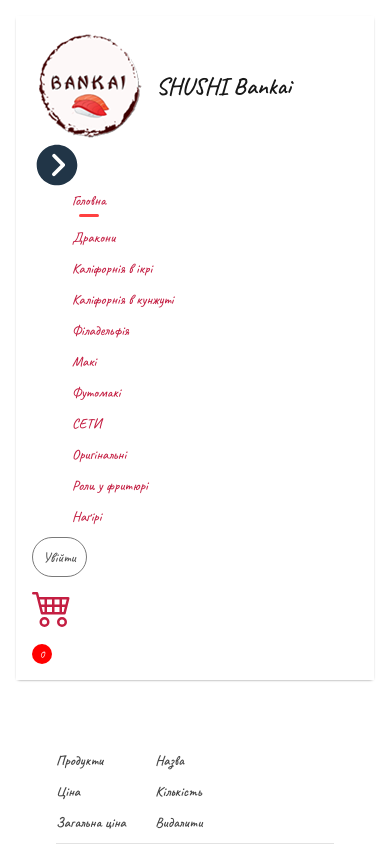
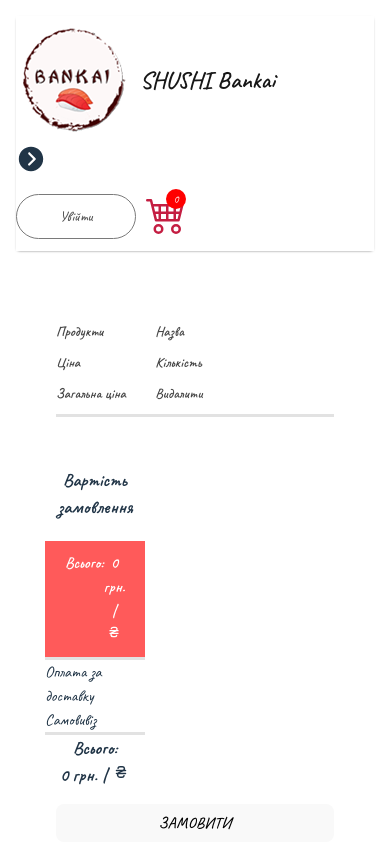
Before and after one commit to SandraHotsyn/banki, a React (Vite) app: page /cart in a window 390 px wide. Shown: the top 844 px of the page. Built offline with nearby package versions, Linux system fonts and the light colour scheme.

Commit message:
fix style media

```diff
--- a/src/components/CartItems/CartItems.module.css
+++ b/src/components/CartItems/CartItems.module.css
@@ -51,9 +51,12 @@
   display: flex;
   flex-direction: column;
   gap: 20px;
+  margin-right: 200px;
 }
 
 .cartItemsTotalItem {
+  display: flex;
+  justify-content: space-between;
   width: auto;
   padding: 10px 20px;
   outline: none;
@@ -67,6 +70,7 @@
 }
 
 .promocode {
+  flex: 1;
   font-size: 16px;
   font-weight: 500;
 }
@@ -74,7 +78,7 @@
 .promocode p {
   color: #555;
   margin-bottom: 10px;
-  text-align: center; /* Центрування тексту */
+  text-align: center;
 }
 
 .promobox {
@@ -99,7 +103,7 @@
 }
 
 .promobox button {
-  width: 30%; /* Адаптивна ширина */
+  width: 30%;
   font-size: 14px;
   background: black;
   color: white;
--- a/src/components/Navbar/Navbar.module.css
+++ b/src/components/Navbar/Navbar.module.css
@@ -81,6 +81,8 @@
   font-size: 12px; /* Менший розмір шрифту */
   background: red;
   color: white;
+  margin-top: -35px;
+  margin-left: -35px;
 }
 
 .links {
@@ -97,12 +99,7 @@
   .navbar {
     flex-direction: column; /* Стає вертикальною */
     align-items: flex-start;
-  }
-
-  .navMenu {
-    flex-direction: column; /* Вертикальне меню */
-    align-items: flex-start;
-    gap: 10px;
+    padding: 10px 0px;
   }
 
   .navMenu li {
@@ -110,47 +107,60 @@
   }
 
   .navLoginCart {
-    flex-direction: column; /* Кнопки розташовуються вертикально */
     gap: 10px;
-    width: 100%; /* Розтягується на всю ширину */
     align-items: flex-start;
   }
 
   .navLoginCart button {
-    width: 100%; /* Кнопка займає всю ширину */
+    width: 120px;
+    height: 45px;
     font-size: 14px;
     padding: 10px;
   }
 
   .navCartCount {
-    margin-top: 0; /* Виправлення позиціонування для мобільних */
-    margin-left: 0;
+    margin-top: -5px; /* Виправлення позиціонування для мобільних */
+    margin-left: -30px;
     position: relative;
   }
   .dropDown {
     display: block;
     rotate: -90deg;
     transition: 0.5s;
+    width: 30px;
   }
 
+  .navMenu {
+    display: none;
+    height: 80px;
+    width: 100%;
+    position: absolute;
+    background-color: white;
+    justify-content: center;
+    top: 50px;
+  }
   .visible {
     display: flex;
+  }
+  .opev {
+    transform: rotate(90deg);
   }
 }
 
 /* Планшети (ширина екрана від 577px до 768px) */
 @media (min-width: 577px) and (max-width: 768px) {
   .navLogo p {
-    font-size: 20px; /* Трохи зменшено для планшетів */
+    font-size: 20px;
   }
 
   .navMenu {
-    gap: 15px; /* Менший відступ між пунктами */
-    font-size: 18px;
+    gap: 15px;
+    font-size: 14px;
   }
 
   .navLoginCart button {
-    width: 140px; /* Змінено ширину кнопки */
-    height: 45px;
+    width: 80px;
+    height: 35px;
+    font-size: 14px;
   }
 }
```
